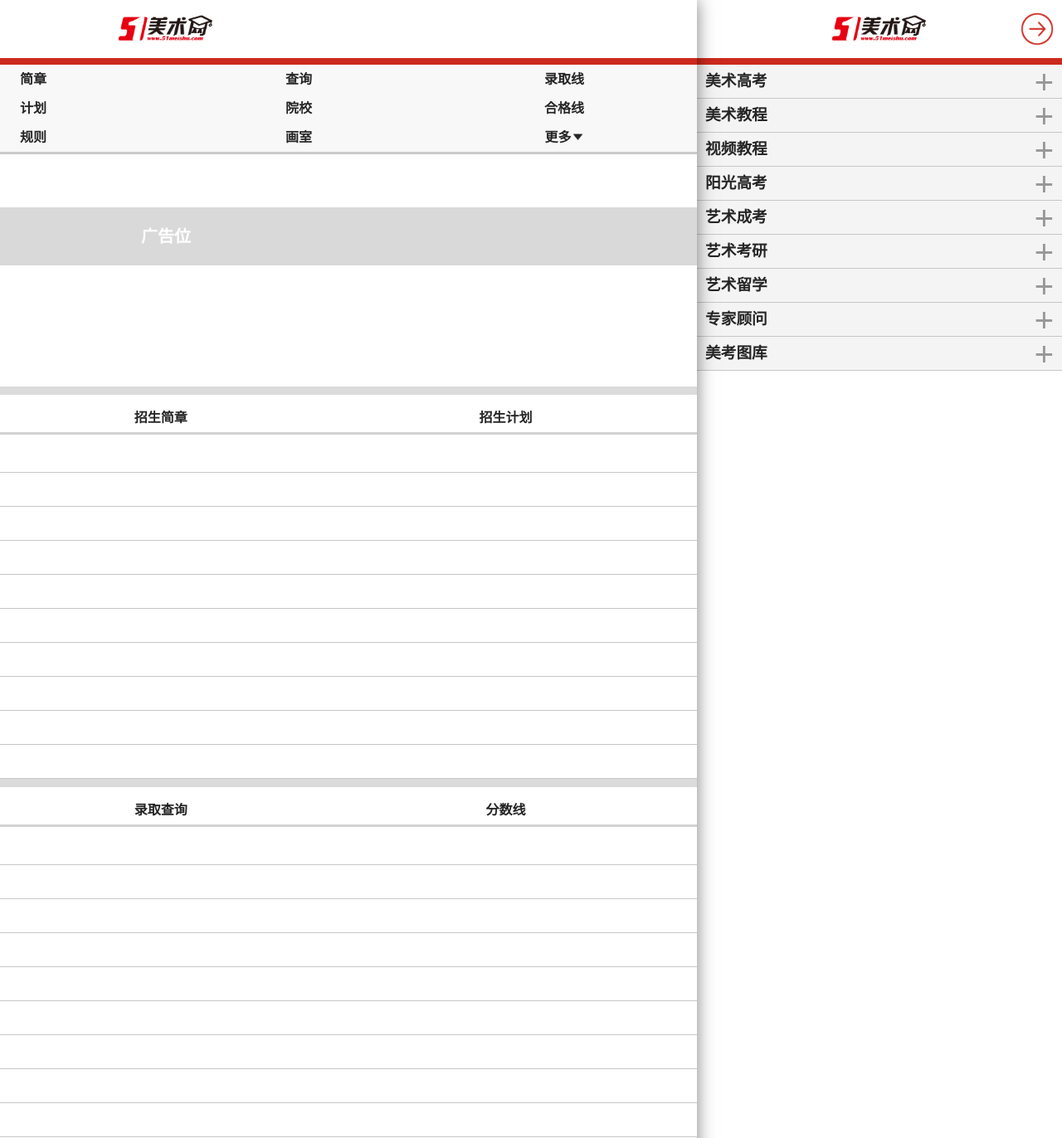
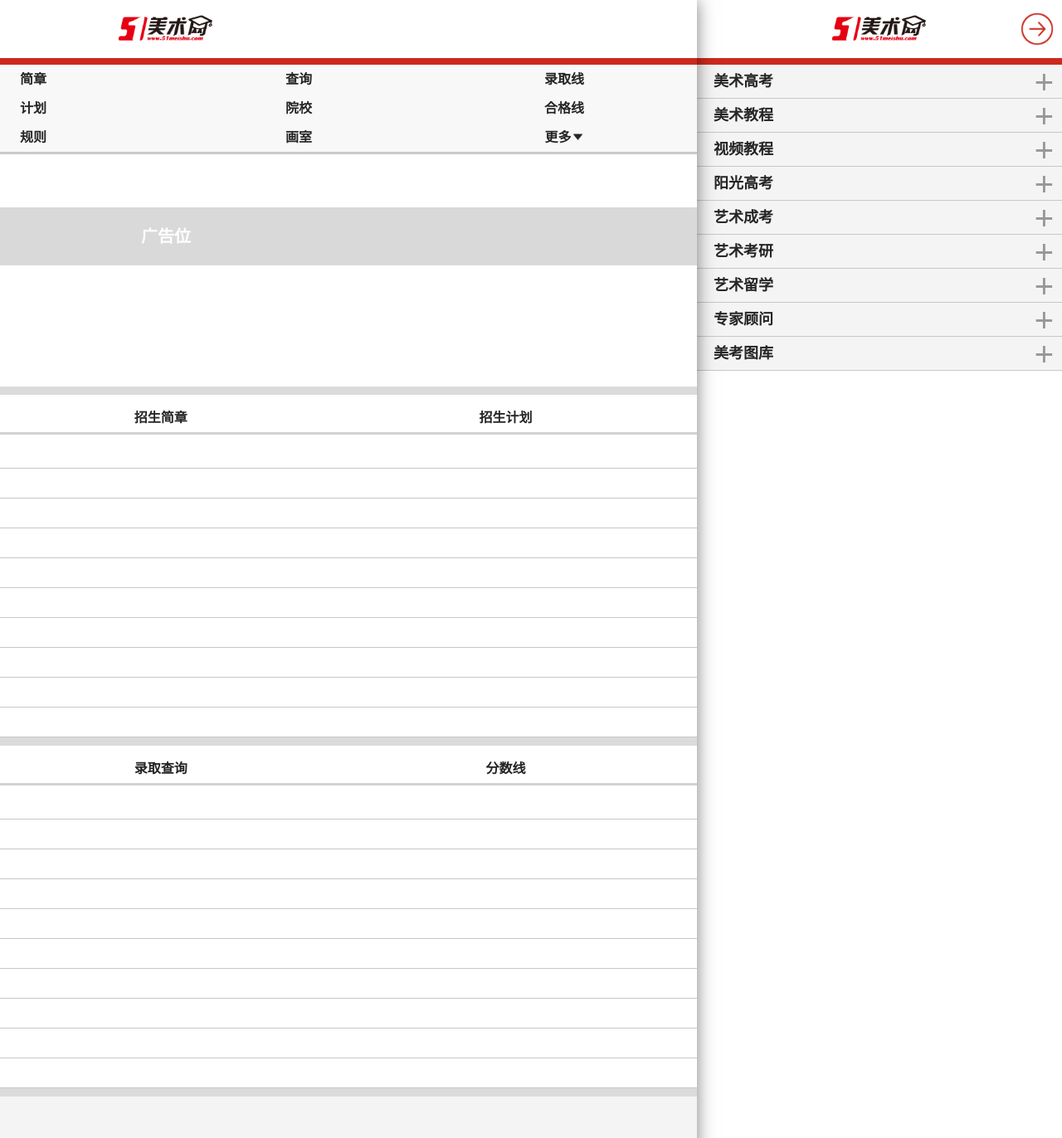
Before and after one commit to eniac0001/eniac0001.github.io, a PHP site: page /examples/51MeiShuPhone/join.html in a window 1280 px wide, after a click on "更多". Shown: the top 1372 px of the page at 83% size. Run offline with PHP 8.4, Linux system fonts and the light colour scheme.

Commit message:
index.less

```diff
--- a/examples/51MeiShuPhone/css/index.css
+++ b/examples/51MeiShuPhone/css/index.css
@@ -9,7 +9,7 @@ body{}
 .content .tab{padding:5px 10px;background-color:#fff}.content .tab .title{line-height:35px;padding-top:10px;font-size:16px;height:35px;border-bottom:3px solid #d2d2d2}.content .tab .title li{width:33.33%;float:left;text-align:center;font-weight:bold}
 .content .tab .title li.active{border-bottom:3px solid #cc2a1e}
 .content .tab .swipe{overflow:hidden;visibility:hidden;position:relative}
-.content .tab .tab-content{padding-top:5px;overflow:hidden;position:relative}.content .tab .tab-content .tab-li{float:left;width:100%;position:relative}.content .tab .tab-content .tab-li li{overflow:hidden;text-overflow:ellipsis;white-space:nowrap;background:url("../images/left.png") no-repeat left center;background-size:8px;padding-left:15px;line-height:40px}
+.content .tab .tab-content{padding-top:5px;overflow:hidden;position:relative}.content .tab .tab-content .tab-li{float:left;width:100%;position:relative}.content .tab .tab-content .tab-li li{overflow:hidden;text-overflow:ellipsis;white-space:nowrap;background:url("../images/left.png") no-repeat left center;background-size:8px;padding-left:15px;line-height:35px}
 .content .tab .tab-content .tab-li p{border:1px solid #f3f1f1;background-image:-webkit-gradient(linear, left 0, left 100%, from(#fefefe), to(#e8e8e8));background-image:-webkit-linear-gradient(top, #fefefe 0, #e8e8e8 100%);background-image:-moz-linear-gradient(top, #fefefe 0, #e8e8e8 100%);background-image:linear-gradient(to bottom, #fefefe 0, #e8e8e8 100%);background-repeat:repeat-x;filter:progid:DXImageTransform.Microsoft.gradient(startColorstr='#fffefefe', endColorstr='#ffe8e8e8', GradientType=0);line-height:45px;text-align:center;margin-top:5px}.content .tab .tab-content .tab-li p img{width:25px;height:25px}
 .content .tab5{padding-bottom:15px}
 .content .search{padding:15px 10px;border-top:3px solid #cacaca}.content .search form{position:relative;z-index:1}.content .search form .text{width:97%;border:1px solid #b8b8b8;height:40px;background-color:#fff;line-height:40px;border-radius:8px;outline:none;padding-left:3%}
@@ -44,7 +44,7 @@ body{}
 .content .join .tab-join{margin-top:10px;background-color:#fff}.content .join .tab-join .title{line-height:35px;padding:10px 10px 0 10px;font-size:16px;height:35px;border-bottom:3px solid #d2d2d2}.content .join .tab-join .title li{width:33%;float:left;text-align:center;font-weight:bold}
 .content .join .tab-join .title li.active{border-bottom:3px solid #cc2a1e}
 .content .join .tab-join .swipe{overflow:hidden;visibility:hidden;position:relative}
-.content .join .tab-join .tab-content{padding-top:5px;overflow:hidden;position:relative}.content .join .tab-join .tab-content .tab-li{float:left;width:100%;position:relative}.content .join .tab-join .tab-content .tab-li li{overflow:hidden;text-overflow:ellipsis;white-space:nowrap;background:url("../images/left.png") no-repeat 10px center;background-size:8px;line-height:40px;border-bottom:1px solid #c7c7c7;padding:0 10px 0 25px}
+.content .join .tab-join .tab-content{padding-top:5px;overflow:hidden;position:relative}.content .join .tab-join .tab-content .tab-li{float:left;width:100%;position:relative}.content .join .tab-join .tab-content .tab-li li{overflow:hidden;text-overflow:ellipsis;white-space:nowrap;background:url("../images/left.png") no-repeat 10px center;background-size:8px;line-height:35px;border-bottom:1px solid #c7c7c7;padding:0 10px 0 25px}
 .content .join .recommand{margin-top:10px}.content .join .recommand h3{line-height:50px;border-bottom:1px solid #c7c7c7;padding-left:28px;background:url("../images/de-relate.png") #f4f4f4 no-repeat -6px 7px;background-size:40px;color:#cc2a1e}
 .content .join .recommand ul{background-color:#fff}.content .join .recommand ul li{overflow:hidden;text-overflow:ellipsis;white-space:nowrap;background:url("../images/left.png") no-repeat 10px center;background-size:8px;line-height:45px;border-bottom:1px solid #c7c7c7;width:50%;float:left}.content .join .recommand ul li a{display:block;padding-left:25px}
 .mm-page,.mm-fixed-top,.mm-fixed-bottom,.mm-menu.mm-horizontal>.mm-panel{-webkit-transition:none .4s ease;-moz-transition:none .4s ease;-ms-transition:none .4s ease;-o-transition:none .4s ease;transition:none .4s ease;-webkit-transition-property:top,right,bottom,left,border;-moz-transition-property:top,right,bottom,left,border;-ms-transition-property:top,right,bottom,left,border;-o-transition-property:top,right,bottom,left,border;transition-property:top,right,bottom,left,border}
@@ -84,7 +84,7 @@ html.mm-opening .mm-menu.mm-bottom.mm-front,html.mm-opening .mm-menu.mm-bottom.m
 .mm-menu.mm-front,.mm-menu.mm-next{left:-80%}
 @media all and (max-width:175px){.mm-menu.mm-front,.mm-menu.mm-next{left:-140px}}@media all and (min-width:550px){.mm-menu.mm-front,.mm-menu.mm-next{left:-440px}}.mm-menu.mm-right.mm-front,.mm-menu.mm-right.mm-next{right:-80%}
 @media all and (max-width:175px){.mm-menu.mm-right.mm-front,.mm-menu.mm-right.mm-next{right:-140px}}@media all and (min-width:550px){.mm-menu.mm-right.mm-front,.mm-menu.mm-right.mm-next{right:-440px}}#slideMenu{background-color:#fff}#slideMenu li.MLogo{background:url("../images/logo.png") #fff no-repeat center center;background-size:120px;height:70px;border-bottom:8px solid #cc2a1e}#slideMenu li.MLogo img{float:right;width:40px;margin-top:15px;margin-right:10px;cursor:pointer}
-#slideMenu h3{line-height:40px;background-color:#f4f4f4;padding:0 10px;border-bottom:1px solid #c7c7c7}
-#slideMenu div{display:none}#slideMenu div li{padding:0 10px;border-bottom:1px solid #c7c7c7}
+#slideMenu h3{line-height:40px;background-color:#f4f4f4;padding-left:20px;border-bottom:1px solid #c7c7c7;font-size:18px}
+#slideMenu div{display:none}#slideMenu div li{padding-left:20px;border-bottom:1px solid #c7c7c7}
 #slideMenu div a{display:block;float:left;width:25%;line-height:40px}
 #slideMenu div .special a{width:50%}
--- a/examples/51MeiShuPhone/css/index.less
+++ b/examples/51MeiShuPhone/css/index.less
@@ -149,7 +149,7 @@ body {
 					background: url("../images/left.png") no-repeat left center;
 					background-size: 8px;
 					padding-left: 15px;
-					line-height: 40px;
+					line-height: 35px;
 				}
 				p {
 					border: 1px solid #f3f1f1;
@@ -507,7 +507,7 @@ body {
 						white-space: nowrap;
 						background: url("../images/left.png") no-repeat 10px center;
 						background-size: 8px;
-						line-height: 40px;
+						line-height: 35px;
 						border-bottom: 1px solid #c7c7c7;
 						padding: 0 10px 0 25px;
 					}
@@ -808,13 +808,14 @@ html.mm-opening .mm-menu.mm-bottom.mm-front, html.mm-opening .mm-menu.mm-bottom.
 	h3 {
 		line-height: 40px;
 		background-color: #f4f4f4;
-		padding: 0 10px;
+		padding-left: 20px;
 		border-bottom: 1px solid #c7c7c7;
+		font-size: 18px;
 	}
 	div {
 		display: none;
 		li {
-			padding: 0 10px;
+			padding-left: 20px;
 			border-bottom: 1px solid #c7c7c7;
 		}
 		a {
```
